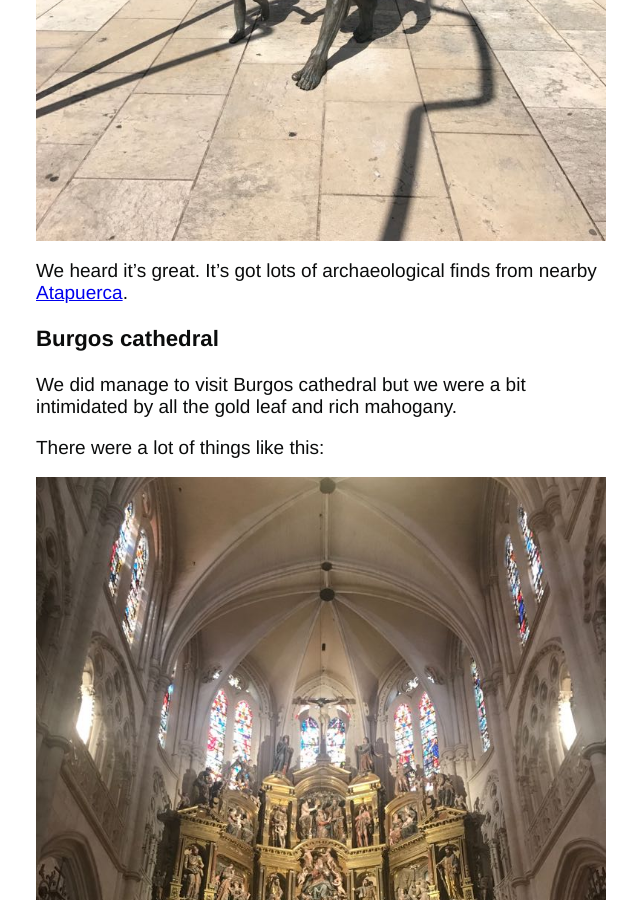
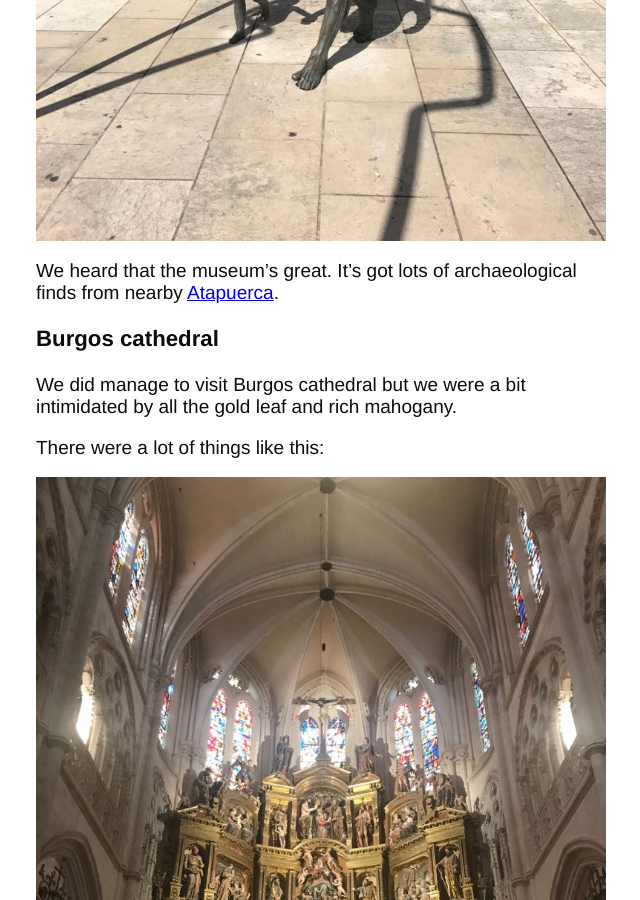
Before and after one commit to tombye/trexit, a Jekyll site: the page built from _posts/2017-09-24-camino-stages-12-to-18.markdown, in a window 1280 px wide and 900 px high, scrolled down 1047 px. Shown: the whole window, without its empty margins (124-764 px from the left). Built offline with Jekyll 4.4.1, drawn with Linux system fonts in a browser that asks for light colours.

Commit message:
Update 2017-09-24-camino-stages-12-to-18.markdown

```diff
--- a/_posts/2017-09-24-camino-stages-12-to-18.markdown
+++ b/_posts/2017-09-24-camino-stages-12-to-18.markdown
@@ -17,7 +17,7 @@ Here's a sculpture just outside it.
 
 ![Sculpture based on the picture of man evolving from a neanderthal featuring the man but holding hands with a young boy while walking through metal arches, each a silhouette of a figure](https://github.com/tombye/trexit/raw/gh-pages/assets/images/sculpture-outside-museum-of-evolution.jpg)
 
-We heard it's great. It's got lots of archaeological finds from nearby [Atapuerca](http://whc.unesco.org/en/list/989).
+We heard that the museum's great. It's got lots of archaeological finds from nearby [Atapuerca](http://whc.unesco.org/en/list/989).
 
 ### Burgos cathedral
 
```
